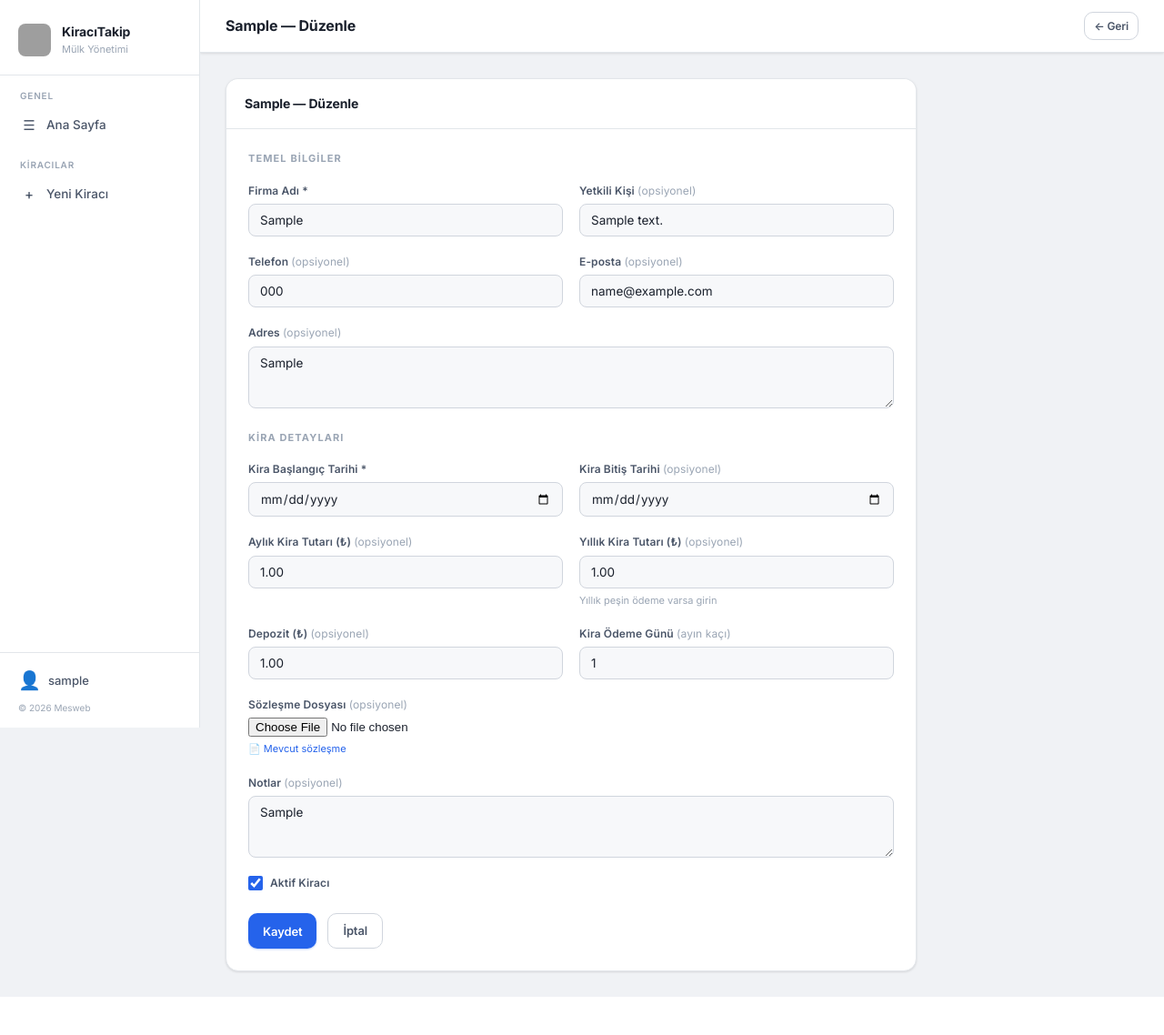
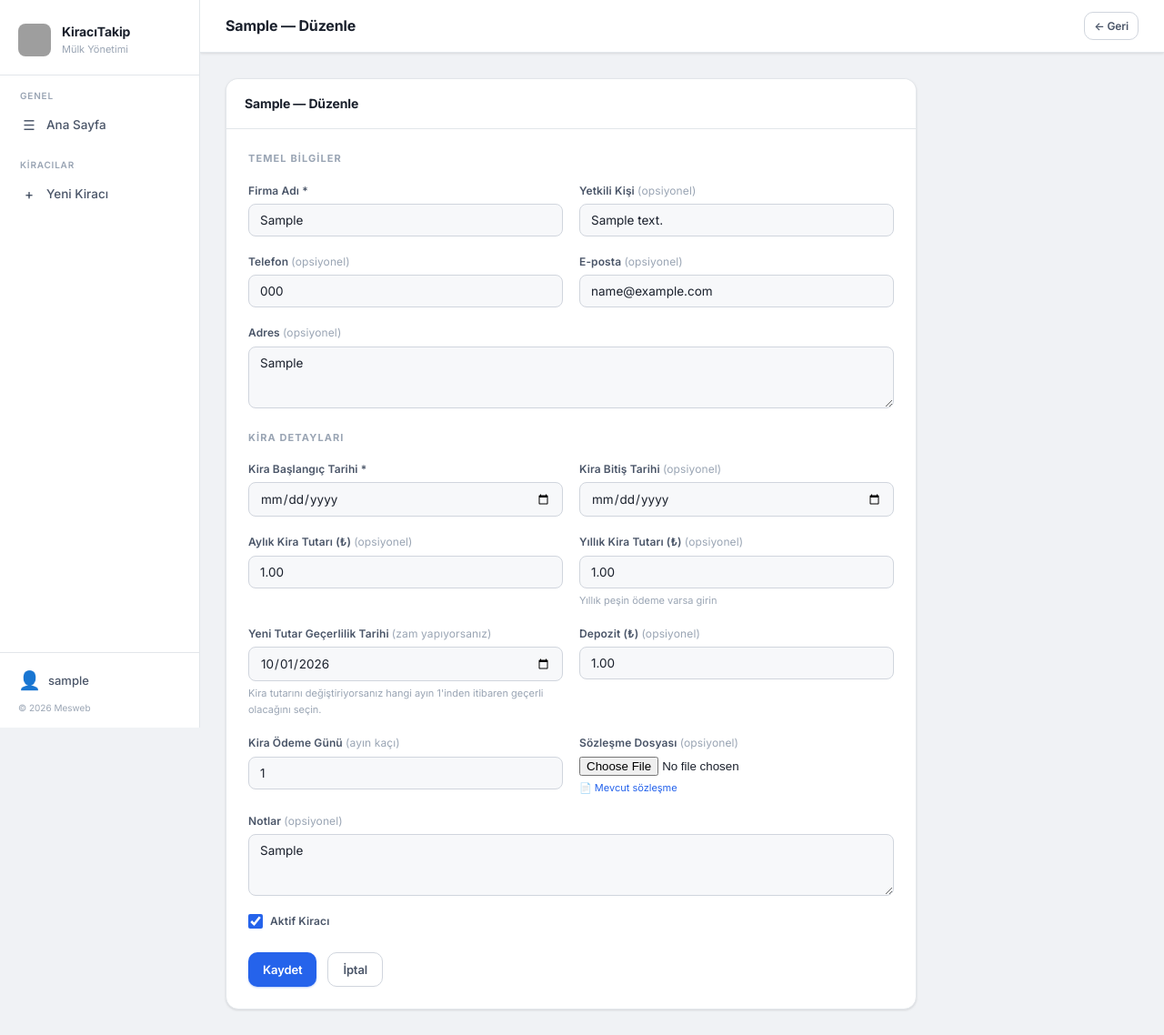
Before and after one commit to saliheryilmaz/Kira-Takip, a Django app: page /kiraci/1/duzenle/ in a window 1280 px wide. Shown: the whole page at 91% size. Before the commit the page ends 1096 px from the top, so only its background shows below. Run offline with Django 4.2, Linux system fonts and the light colour scheme; a user stored in the database is signed in; tables that the repository leaves empty hold one stand-in row (values such as "Sample post"); grey boxes are pictures that could not be loaded.

Commit message:
Kira zam gecmisi: doğru borç hesabı, ödeme formu güncelleme

```diff
--- a/kiraci/forms.py
+++ b/kiraci/forms.py
@@ -36,6 +36,16 @@ class ProfilForm(forms.ModelForm):
 
 
 class KiraciForm(forms.ModelForm):
+
+    # Yeni kira tutarının hangi aydan itibaren geçerli olduğunu seçmek için ek alan
+    # Sadece düzenleme (zam) ekranında gösterilir, yeni kiracı eklerken kullanılmaz
+    zam_gecerlilik_tarihi = forms.DateField(
+        required=False,
+        label='Yeni Tutar Geçerlilik Tarihi',
+        widget=forms.DateInput(attrs={'class': 'form-input', 'type': 'date'}),
+        help_text='Kira tutarını değiştiriyorsanız hangi aydan itibaren geçerli olacağını seçin.'
+    )
+
     class Meta:
         model = Kiraci
         fields = [
@@ -62,10 +72,19 @@ class KiraciForm(forms.ModelForm):
 
     def __init__(self, *args, **kwargs):
         super().__init__(*args, **kwargs)
+        bugun = timezone.now().date()
         if not self.instance.pk:
-            bugun = timezone.now().date().strftime('%Y-%m-%d')
-            self.fields['kira_baslangic_tarihi'].widget.attrs['value'] = bugun
-            self.fields['kira_baslangic_tarihi'].initial = bugun
+            bugun_str = bugun.strftime('%Y-%m-%d')
+            self.fields['kira_baslangic_tarihi'].widget.attrs['value'] = bugun_str
+            self.fields['kira_baslangic_tarihi'].initial = bugun_str
+        else:
+            # Düzenleme modunda: varsayılan geçerlilik tarihi = bir sonraki ayın 1'i
+            if bugun.month == 12:
+                sonraki_ay = bugun.replace(year=bugun.year + 1, month=1, day=1)
+            else:
+                sonraki_ay = bugun.replace(month=bugun.month + 1, day=1)
+            self.fields['zam_gecerlilik_tarihi'].initial = sonraki_ay.strftime('%Y-%m-%d')
+            self.fields['zam_gecerlilik_tarihi'].widget.attrs['value'] = sonraki_ay.strftime('%Y-%m-%d')
         # Her iki alan da opsiyonel — form seviyesinde required=False
         self.fields['aylik_kira_tutari'].required = False
         self.fields['yillik_kira_tutari'].required = False
@@ -84,13 +103,8 @@ class OdemeForm(forms.ModelForm):
         model = Odeme
         fields = ['yil', 'ay', 'odenen_tutar', 'odeme_turu', 'odeme_tarihi', 'aciklama']
         widgets = {
-            'yil': forms.NumberInput(attrs={'class': 'form-input', 'min': 2020, 'max': 2099}),
-            'ay': forms.Select(attrs={'class': 'form-input'}, choices=[
-                (i, ad) for i, ad in enumerate(
-                    ['', 'Ocak', 'Şubat', 'Mart', 'Nisan', 'Mayıs', 'Haziran',
-                     'Temmuz', 'Ağustos', 'Eylül', 'Ekim', 'Kasım', 'Aralık'], 0
-                ) if i > 0
-            ]),
+            'yil': forms.HiddenInput(),
+            'ay': forms.HiddenInput(),
             'odenen_tutar': forms.NumberInput(attrs={'class': 'form-input', 'step': '0.01'}),
             'odeme_turu': forms.HiddenInput(),
             'odeme_tarihi': forms.DateInput(attrs={'class': 'form-input', 'type': 'date'}),
@@ -109,3 +123,12 @@ class OdemeForm(forms.ModelForm):
             self.fields['odeme_turu'].initial = 'nakit'
             if kiraci:
                 self.fields['odenen_tutar'].initial = kiraci._donem_tutari()
+
+    def clean(self):
+        cleaned = super().clean()
+        odeme_tarihi = cleaned.get('odeme_tarihi')
+        if odeme_tarihi:
+            # Yıl ve ay'ı ödeme tarihinden otomatik al
+            cleaned['yil'] = odeme_tarihi.year
+            cleaned['ay'] = odeme_tarihi.month
+        return cleaned
--- a/kiraci/templates/kiraci/kiraci_form.html
+++ b/kiraci/templates/kiraci/kiraci_form.html
@@ -66,6 +66,14 @@
                         {{ form.yillik_kira_tutari }}
                         <span style="font-size:11px; color:var(--text3);">Yıllık peşin ödeme varsa girin</span>
                     </div>
+                    {% if kiraci %}
+                    <div class="form-group">
+                        <label>Yeni Tutar Geçerlilik Tarihi <span style="color:var(--text3); font-weight:400;">(zam yapıyorsanız)</span></label>
+                        {{ form.zam_gecerlilik_tarihi }}
+                        <span style="font-size:11px; color:var(--text3);">Kira tutarını değiştiriyorsanız hangi ayın 1'inden itibaren geçerli olacağını seçin.</span>
+                        {% if form.zam_gecerlilik_tarihi.errors %}<span style="color:var(--red); font-size:11px;">{{ form.zam_gecerlilik_tarihi.errors.0 }}</span>{% endif %}
+                    </div>
+                    {% endif %}
                     <div class="form-group">
                         <label>Depozit (₺) <span style="color:var(--text3); font-weight:400;">(opsiyonel)</span></label>
                         {{ form.depozit }}
--- a/kiraci/views.py
+++ b/kiraci/views.py
@@ -7,7 +7,7 @@ from django.utils import timezone
 from django.db.models import Sum
 from decimal import Decimal
 import json
-from .models import Kiraci, Odeme, UserProfile
+from .models import Kiraci, Odeme, UserProfile, KiraZamGecmisi
 from .forms import KiraciForm, OdemeForm, KayitForm, ProfilForm
 
 
@@ -64,6 +64,23 @@ def profil(request):
 
 
 # ─── Kiracı ───
+
+def _zam_gecmisi_kaydet(kiraci, gecerlilik_tarihi):
+    """
+    Kiracının mevcut kira tutarını tarihçeye kaydeder.
+    Aynı ay için zaten kayıt varsa günceller (update_or_create).
+    gecerlilik_tarihi: ayın 1'i olarak verilmeli.
+    """
+    ay_basi = gecerlilik_tarihi.replace(day=1)
+    KiraZamGecmisi.objects.update_or_create(
+        kiraci=kiraci,
+        gecerlilik_tarihi=ay_basi,
+        defaults={
+            'aylik_kira_tutari': kiraci.aylik_kira_tutari,
+            'yillik_kira_tutari': kiraci.yillik_kira_tutari,
+        }
+    )
+
 
 @login_required
 def kiraci_listesi(request):
@@ -169,6 +186,8 @@ def kiraci_ekle(request):
             kiraci = form.save(commit=False)
             kiraci.user = request.user
             kiraci.save()
+            # Başlangıç kira tutarını tarihçeye kaydet
+            _zam_gecmisi_kaydet(kiraci, kiraci.olusturulma_tarihi.date())
             messages.success(request, f'"{kiraci.firma_adi}" başarıyla eklendi.')
             return redirect('kiraci_detay', pk=kiraci.pk)
     else:
@@ -180,10 +199,28 @@ def kiraci_ekle(request):
 def kiraci_duzenle(request, pk):
     kiraci = get_object_or_404(Kiraci, pk=pk, user=request.user)
     if request.method == 'POST':
+        # Zam tespiti için kaydetmeden önce eski tutarları sakla
+        eski_aylik = kiraci.aylik_kira_tutari
+        eski_yillik = kiraci.yillik_kira_tutari
+
         form = KiraciForm(request.POST, request.FILES, instance=kiraci)
         if form.is_valid():
             form.save()
-            messages.success(request, 'Kiracı bilgileri güncellendi.')
+
+            # Kira tutarı değiştiyse tarihçeye yeni kayıt oluştur
+            yeni_aylik = kiraci.aylik_kira_tutari
+            yeni_yillik = kiraci.yillik_kira_tutari
+            if yeni_aylik != eski_aylik or yeni_yillik != eski_yillik:
+                # Formdan geçerlilik tarihi geldiyse onu kullan, yoksa bu ayın 1'i
+                zam_tarihi = form.cleaned_data.get('zam_gecerlilik_tarihi')
+                if zam_tarihi:
+                    gecerlilik = zam_tarihi.replace(day=1)
+                else:
+                    gecerlilik = timezone.now().date().replace(day=1)
+                _zam_gecmisi_kaydet(kiraci, gecerlilik)
+                messages.success(request, f'Kiracı bilgileri güncellendi. Yeni kira tutarı {gecerlilik.strftime("%d.%m.%Y")} tarihinden itibaren geçerli.')
+            else:
+                messages.success(request, 'Kiracı bilgileri güncellendi.')
             return redirect('kiraci_detay', pk=kiraci.pk)
     else:
         form = KiraciForm(instance=kiraci)
@@ -273,7 +310,9 @@ def aylik_ozet(request):
     toplam_odenen = Decimal('0')
     for kiraci in kiraciler:
         odemeler = kiraci.odemeler.filter(yil=yil, ay=ay)
-        beklenen = kiraci._donem_tutari()
+        # O aya ait geçerli tutarı tarihçeden al
+        ay_basi = timezone.now().date().replace(year=yil, month=ay, day=1)
+        beklenen, _ = kiraci._tarihce_tutari(ay_basi)
         odenen = odemeler.aggregate(t=Sum('odenen_tutar'))['t'] or Decimal('0')
         toplam_beklenen += beklenen
         toplam_odenen += odenen
```
Also changed, not shown: kiraci/models.py (+88 -16 lines), kiraci/templates/kiraci/kiraci_listesi.html (+7 -28 lines), kiraci/templates/kiraci/odeme_form.html (+2 -10 lines), kiraci/migrations/0011_kira_zam_gecmisi.py (added), kiraci/migrations/0012_backfill_kira_zam_gecmisi.py (added).
